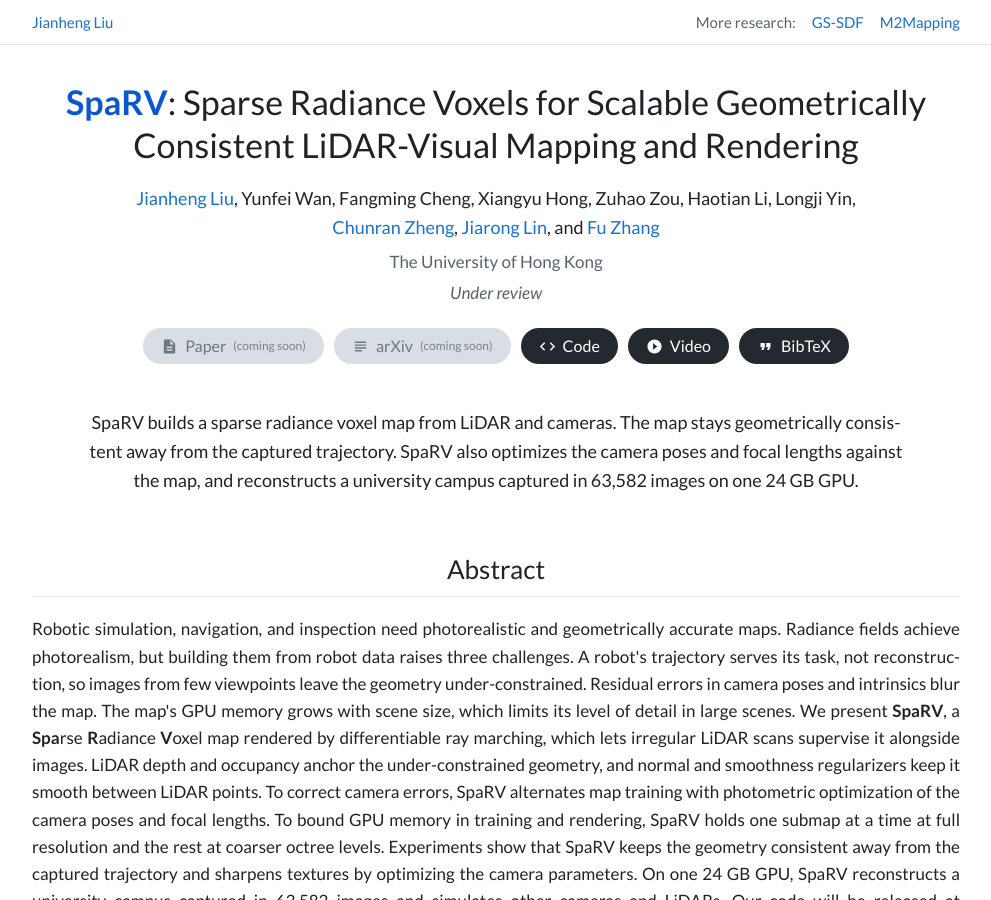
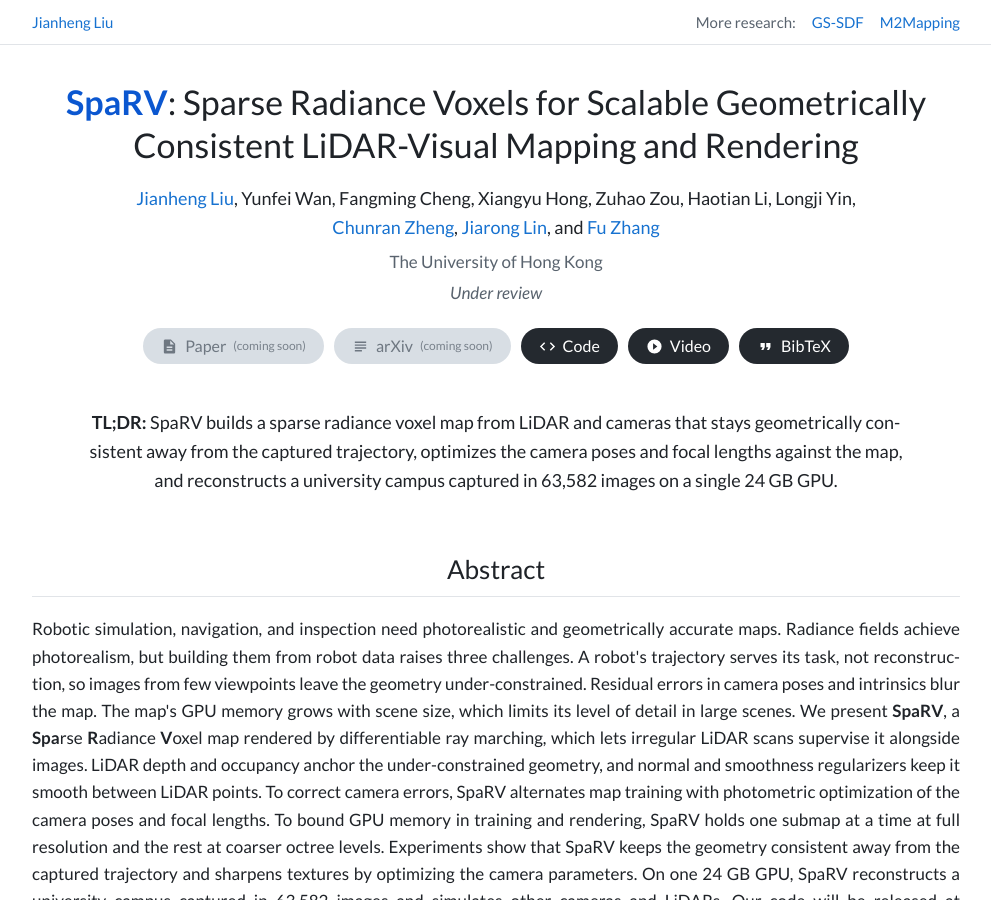
Before and after one commit to jianhengLiu/jianhengLiu.github.io, a Jekyll site: the page Projects/SpaRV/index.html, which Jekyll copies as it is, in a window 1280 px wide and 900 px high. Shown: the whole window, without its empty margins (144-1135 px from the left). Built offline with Jekyll 4.4.1, drawn with Linux system fonts in a browser that asks for light colours.

Commit message:
SpaRV: TL;DR summary

```diff
--- a/Projects/SpaRV/index.html
+++ b/Projects/SpaRV/index.html
@@ -94,9 +94,9 @@
 
     <!-- ============================================================ summary -->
     <section id="summary">
-      <p class="lead">SpaRV builds a sparse radiance voxel map from LiDAR and cameras. The map stays
-        geometrically consistent away from the captured trajectory. SpaRV also optimizes the camera poses and
-        focal lengths against the map, and reconstructs a university campus captured in 63,582 images on one
+      <p class="lead"><strong>TL;DR:</strong> SpaRV builds a sparse radiance voxel map from LiDAR and cameras
+        that stays geometrically consistent away from the captured trajectory, optimizes the camera poses and
+        focal lengths against the map, and reconstructs a university campus captured in 63,582 images on a single
         24&nbsp;GB GPU.</p>
     </section>
 
```
